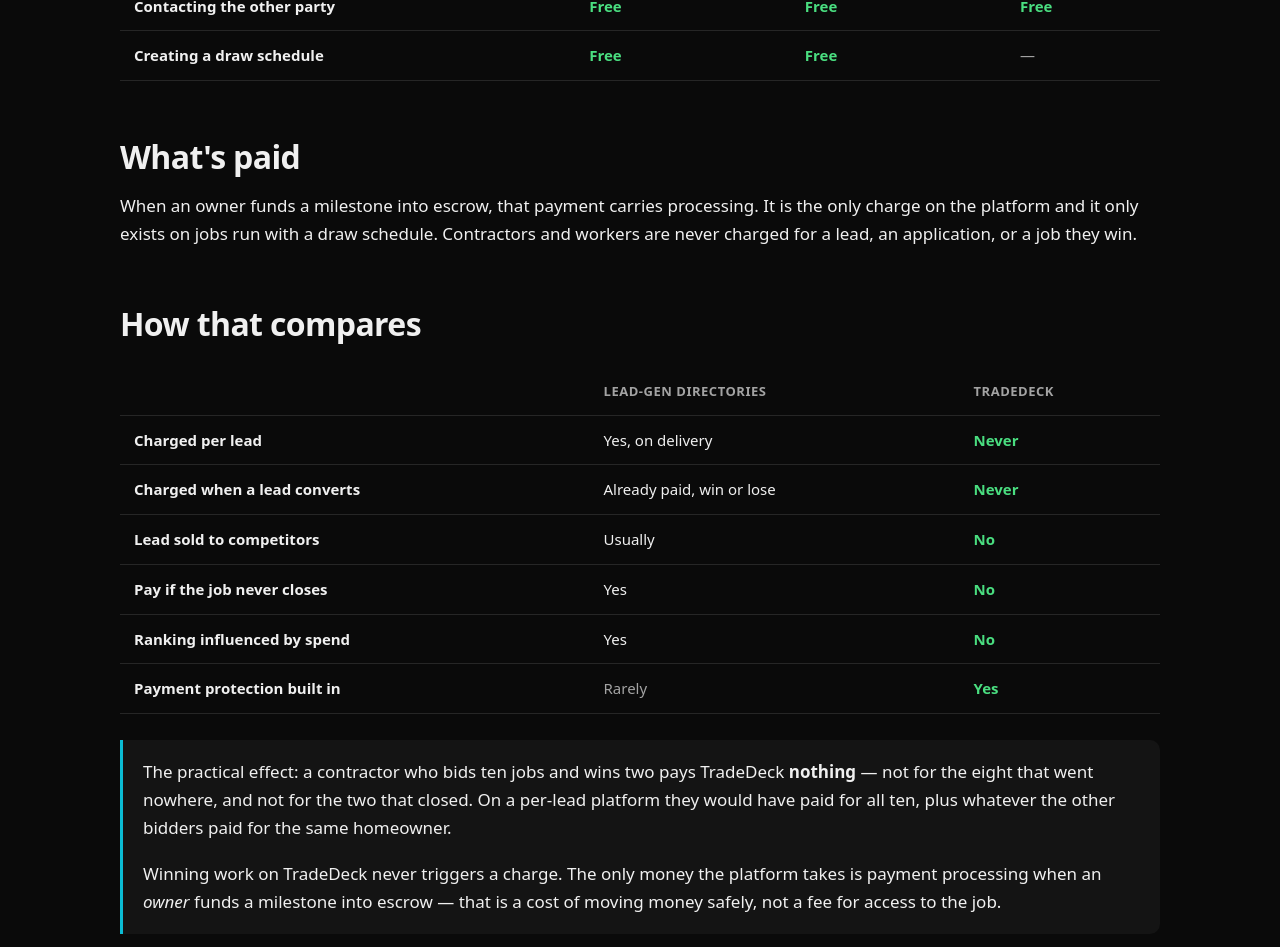
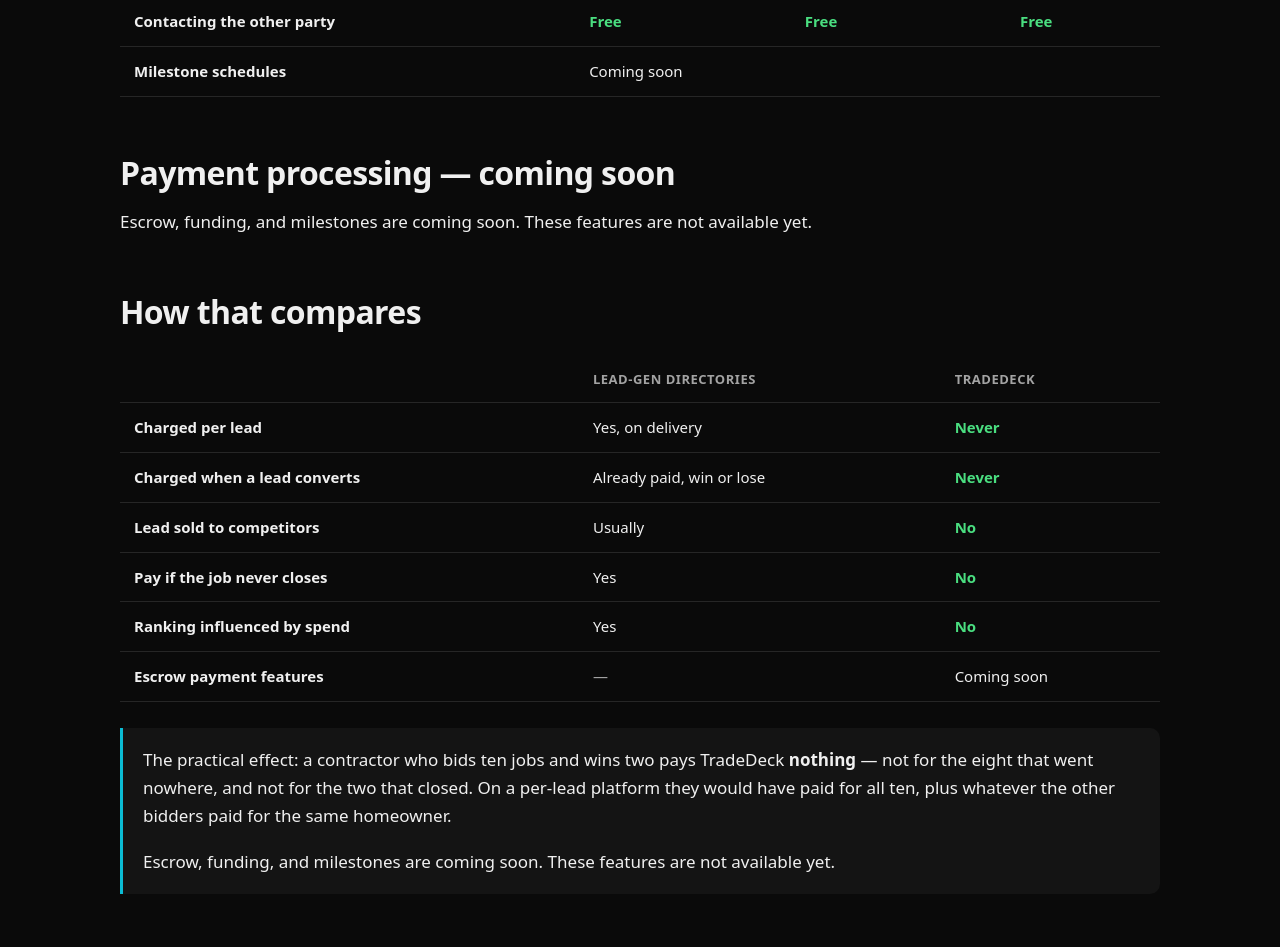
Before and after one commit to Wood1974/Tradeneck, a plain HTML site: page pricing.html in a window 1280 px wide. Shown: the part 817-1764 px from the top of the page. Drawn offline with Linux system fonts and the light colour scheme.

Commit message:
Mark TradeDeck escrow, funding, and milestones coming soon: pricing.html

```diff
--- a/pricing.html
+++ b/pricing.html
@@ -5,7 +5,7 @@
 <meta name="viewport" content="width=device-width,initial-scale=1"/>
 
 <title>TradeDeck Pricing — No Lead Fees, No Subscription</title>
-<meta name="description" content="Posting jobs, applying, and contacting people are free. TradeDeck charges on escrow payment processing only — never per lead and never a subscription."/>
+<meta name="description" content="TradeDeck connects Utah homeowners, contractors, and workers. Escrow, funding, and milestones are coming soon."/>
 <link rel="canonical" href="https://tradedeckapp.com/pricing"/>
 <meta name="robots" content="index,follow,max-image-preview:large,max-snippet:-1"/>
 <meta name="theme-color" content="#0A0A0A"/>
@@ -14,13 +14,13 @@
 <meta property="og:site_name" content="TradeDeck"/>
 <meta property="og:url" content="https://tradedeckapp.com/pricing"/>
 <meta property="og:title" content="TradeDeck Pricing — No Lead Fees, No Subscription"/>
-<meta property="og:description" content="Posting jobs, applying, and contacting people are free. TradeDeck charges on escrow payment processing only — never per lead and never a subscription."/>
+<meta property="og:description" content="TradeDeck connects Utah homeowners, contractors, and workers. Escrow, funding, and milestones are coming soon."/>
 <meta property="og:image" content="https://tradedeckapp.com/og-image.png"/>
 <meta property="og:image:width" content="1200"/>
 <meta property="og:image:height" content="630"/>
 <meta name="twitter:card" content="summary_large_image"/>
 <meta name="twitter:title" content="TradeDeck Pricing — No Lead Fees, No Subscription"/>
-<meta name="twitter:description" content="Posting jobs, applying, and contacting people are free. TradeDeck charges on escrow payment processing only — never per lead and never a subscription."/>
+<meta name="twitter:description" content="TradeDeck connects Utah homeowners, contractors, and workers. Escrow, funding, and milestones are coming soon."/>
 <meta name="twitter:image" content="https://tradedeckapp.com/og-image.png"/>
 
 <link rel="icon" href="/favicon.ico" sizes="any"/>
@@ -74,7 +74,7 @@
       "name": "What do you actually charge for?",
       "acceptedAnswer": {
         "@type": "Answer",
-        "text": "Payment processing when an owner funds a milestone into escrow. That is the whole list. Contractors and workers are never charged \u2014 not per lead, not per application, and not for a job they win."
+        "text": "Escrow, funding, and milestones are coming soon. These features are not available yet."
       }
     },
     {
@@ -112,9 +112,8 @@
     <section class="mk-hero">
       <span class="mk-eyebrow">Pricing</span>
       <h1>No lead fees. No subscription.</h1>
-      <p class="mk-lede">TradeDeck makes money when money moves through escrow,
-      not when a homeowner's phone number changes hands. If you never fund a
-      milestone, you never pay us anything.</p>
+      <p class="mk-eyebrow">Escrow, funding &amp; milestones — coming soon</p>
+      <p class="mk-lede">Escrow, funding, and milestones are coming soon. These features are not available yet.</p>
     </section>
 
     <h2>What's free</h2>
@@ -127,16 +126,13 @@
         <tr><td>Browsing the worker directory</td><td class="mk-yes">Free</td><td class="mk-yes">Free</td><td class="mk-yes">Free</td></tr>
         <tr><td>Seeing tiers and track records</td><td class="mk-yes">Free</td><td class="mk-yes">Free</td><td class="mk-yes">Free</td></tr>
         <tr><td>Contacting the other party</td><td class="mk-yes">Free</td><td class="mk-yes">Free</td><td class="mk-yes">Free</td></tr>
-        <tr><td>Creating a draw schedule</td><td class="mk-yes">Free</td><td class="mk-yes">Free</td><td class="mk-no">&mdash;</td></tr>
+        <tr><td>Milestone schedules</td><td colspan="3">Coming soon</td></tr>
       </tbody>
     </table>
     </div>
 
-    <h2>What's paid</h2>
-    <p>When an owner funds a milestone into escrow, that payment carries
-    processing. It is the only charge on the platform and it only exists on jobs
-    run with a draw schedule. Contractors and workers are never charged for a
-    lead, an application, or a job they win.</p>
+    <h2>Payment processing — coming soon</h2>
+    <p>Escrow, funding, and milestones are coming soon. These features are not available yet.</p>
 
     <h2>How that compares</h2>
     <div class="mk-table-scroll">
@@ -148,7 +144,7 @@
         <tr><td>Lead sold to competitors</td><td>Usually</td><td class="mk-yes">No</td></tr>
         <tr><td>Pay if the job never closes</td><td>Yes</td><td class="mk-yes">No</td></tr>
         <tr><td>Ranking influenced by spend</td><td>Yes</td><td class="mk-yes">No</td></tr>
-        <tr><td>Payment protection built in</td><td class="mk-no">Rarely</td><td class="mk-yes">Yes</td></tr>
+        <tr><td>Escrow payment features</td><td class="mk-no">&mdash;</td><td>Coming soon</td></tr>
       </tbody>
     </table>
     </div>
@@ -159,10 +155,7 @@
       nowhere, and not for the two that closed. On a per-lead platform they
       would have paid for all ten, plus whatever the other bidders paid for the
       same homeowner.</p>
-      <p>Winning work on TradeDeck never triggers a charge. The only money the
-      platform takes is payment processing when an <em>owner</em> funds a
-      milestone into escrow &mdash; that is a cost of moving money safely, not a
-      fee for access to the job.</p>
+      <p>Escrow, funding, and milestones are coming soon. These features are not available yet.</p>
     </div>
 
     <h2>Common questions</h2>
@@ -177,7 +170,7 @@
       </details>
       <details>
         <summary>What do you actually charge for?</summary>
-        <p>Payment processing when an owner funds a milestone into escrow. That is the whole list. Contractors and workers are never charged &mdash; not per lead, not per application, and not for a job they win.</p>
+        <p>Escrow, funding, and milestones are coming soon. These features are not available yet.</p>
       </details>
       <details>
         <summary>Are there fees to contact someone?</summary>
```
